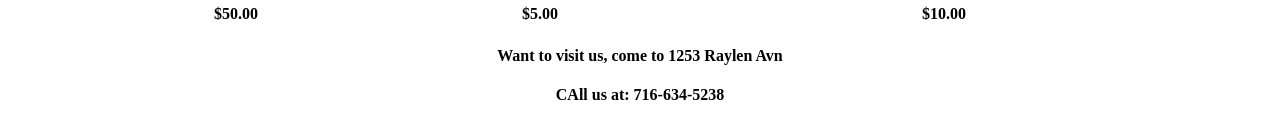
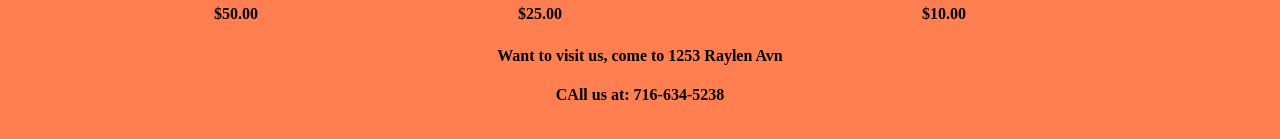
Before and after one commit to riyaanb01/riyaanb01.github.io, a plain HTML site: page toy-shopping/index.html in a window 1280 px wide. Shown: the part 583-722 px from the top of the page. Drawn offline with Linux system fonts and the light colour scheme.

Commit message:
New Project

```diff
--- a/toy-shopping/index.html
+++ b/toy-shopping/index.html
@@ -4,7 +4,7 @@
     <meta name="viewport" content="width=device-width, initial-scale=1.0">
     <title>Dev Tours & Travels Solution</title>
 </head>
-<body style="background-color:">
+<body style="background-color: #ff7f50">
 <center>
 <div class="abc" style="background-color: #00a8ff;">
     <h1>Riyaan's Toy Shop</h1>
@@ -17,12 +17,12 @@
 <table>
     <tr>
         <th><img src="https://assets-prd.ignimgs.com/2024/07/23/lego-fortnite-battle-bus-1721747858349.png" width="300px"></th>
-        <th><img src="https://media.entertainmentearth.com/assets/images/3f4b4f8825f34b1690f360e7b5a3fd8cxl.jpg" width="300px"></th>
+        <th><img src="https://m.media-amazon.com/images/I/61vBvVyafJL.jpg" width="300px"></th>
         <th><img src="https://i.ebayimg.com/00/s/NjQzWDE0Nzc=/z/ne8AAOSwSa9egPnB/$_57.JPG?set_id=8800005007" width="500px"></th>
     </tr>
     <tr>
         <th>$50.00</th>
-        <th>$5.00</th>
+        <th>$25.00</th>
         <th>$10.00</th>
     </tr>
 </table>
```
